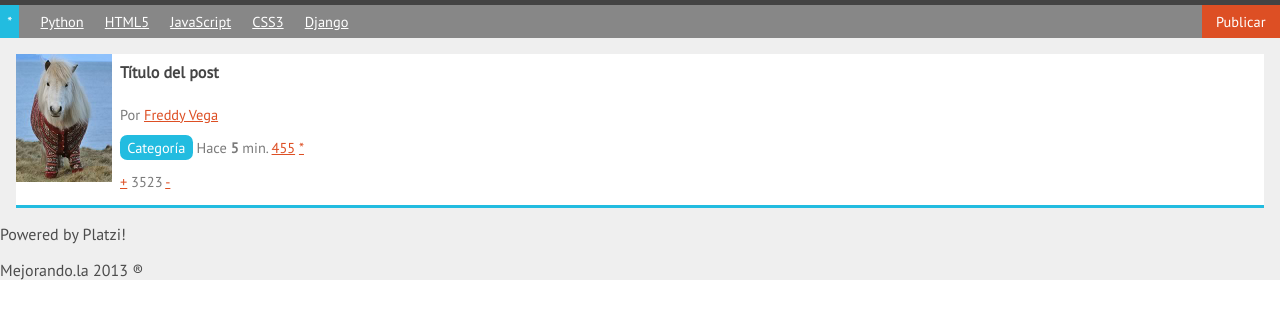
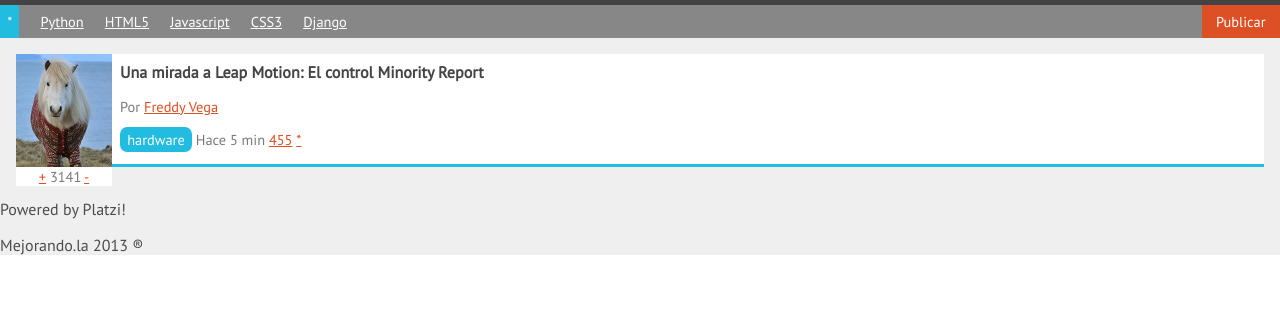
Before and after one commit to cesosag/Puls3, a plain HTML site: page index.html in a window 1280 px wide. Shown: the part 95-414 px from the top of the page. Drawn offline with Linux system fonts and the light colour scheme.

Commit message:
actualización

```diff
--- a/estilos.css
+++ b/estilos.css
@@ -11,7 +11,6 @@ body{
 header{
 	background: #434343;
 	color: white;
-	margin: 0;
 	padding: 0.5em;
 	text-align: left;
 }
@@ -35,7 +34,6 @@ header #avatar figcaption{
 	float: right;
 	height: 50px;
 	padding: 0 2px;
-	vertical-align: top;
 }
 header #avatar img{
 	float: left;
@@ -93,6 +91,8 @@ nav #publicar_nav a{
 #contenido .item{
 	border-bottom: 3px #22BCE0 solid;
 	background: white;
+	margin-bottom: 2em;
+	position: relative;
 }
 #contenido .item p{
 	color: #7A7A7A;
@@ -107,9 +107,17 @@ nav #publicar_nav a{
 }
 #contenido .item .titulo_item{
 	font-size: 1rem;
-	padding: 0.5em;
+	padding: 0.5em 0.5em 0;
 }
 #contenido .item .titulo_item a{
 	color: #444;
 	text-decoration: none;
 }
+#contenido .item .votacion{
+	background: white;
+	margin: 3px 0 0 0;
+	position: absolute;
+	text-align: center;
+	top: 100%;
+	width: 96px;
+}
--- a/index.html
+++ b/index.html
@@ -2,10 +2,10 @@
 <html lang="es">
 	<head>
 		<meta charset="utf-8" />
-		<title>Mi primera (¿primera?) WebApp</title>
-		<link rel="stylesheet "href="normalize.css">
+		<title>Mi primera app web :D</title>
+		<link rel="stylesheet" href="normalize.css" />
 		<link href='http://fonts.googleapis.com/css?family=PT+Sans' rel='stylesheet' type='text/css' />
-		<link rel="stylesheet "href="estilos.css">
+		<link rel="stylesheet" href="estilos.css" />
 	</head>
 	<body>
 		<header>
@@ -25,7 +25,7 @@
 		<li id="flechita_nav"><a href="#">*</a></li>
 		<li><a href="#">Python</a></li>
 		<li><a href="#">HTML5</a></li>
-				<li><a href="#">JavaScript</a></li>
+		<li><a href="#">Javascript</a></li>
 		<li><a href="#">CSS3</a></li>
 		<li><a href="#">Django</a></li>
 		<li id="publicar_nav"><a href="#">Publicar</a></li>
@@ -37,20 +37,20 @@
 		<img src="imagen.jpg" />
 		</figure>
 		<h2 class="titulo_item">
-					<a href="#">Título del post</a>
+		<a href="#">Una mirada a Leap Motion: El control Minority Report</a>
 		</h2>
 		<p class="autor_item">
 		Por <a href="#">Freddy Vega</a>
 		</p>
 		<p class="datos_item">
-					<a class="tag_item" href"#">Categoría</a>
-					<span class="fecha_item">Hace <strong>5</strong> min.</span>
+		<a class="tag_item" href="#">hardware</a>
+		<span class="fecha_item">Hace 5 min</span>
 		<a class="comentarios_item" href="#">455</a>
 		<a class="guardar_item" href="#">*</a>
 		</p>
 		<p class="votacion">
 		<a class="up" href="#">+</a>
-					3523
+		3141
 		<a class="down" href="#">-</a>
 		</p>
 		</article>
```
Lines whose indentation alone changed are shown as unchanged.
